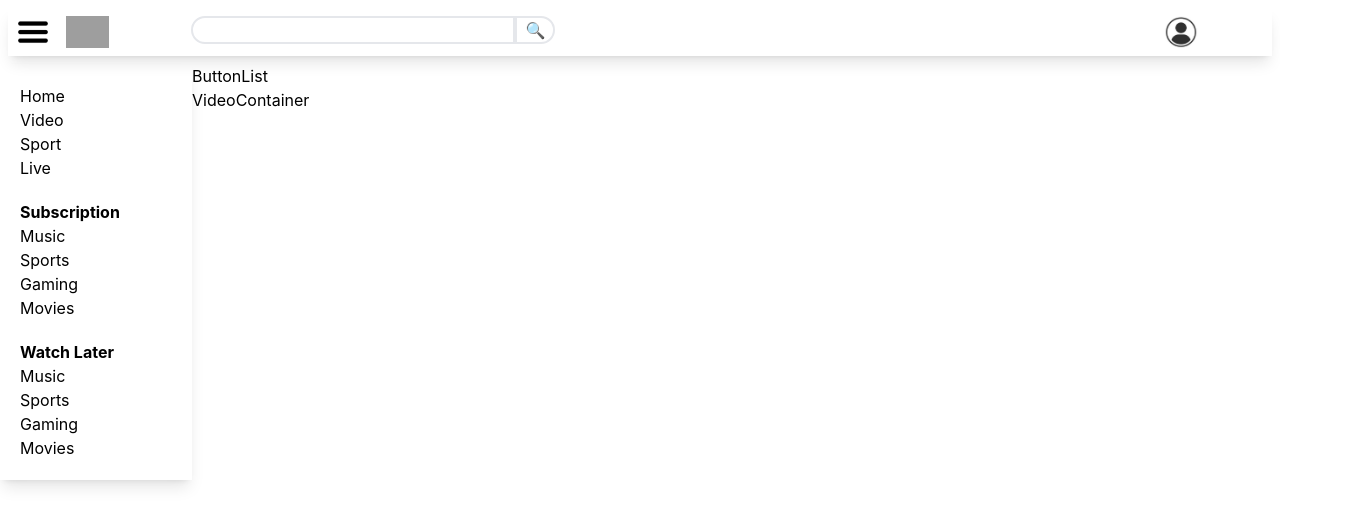
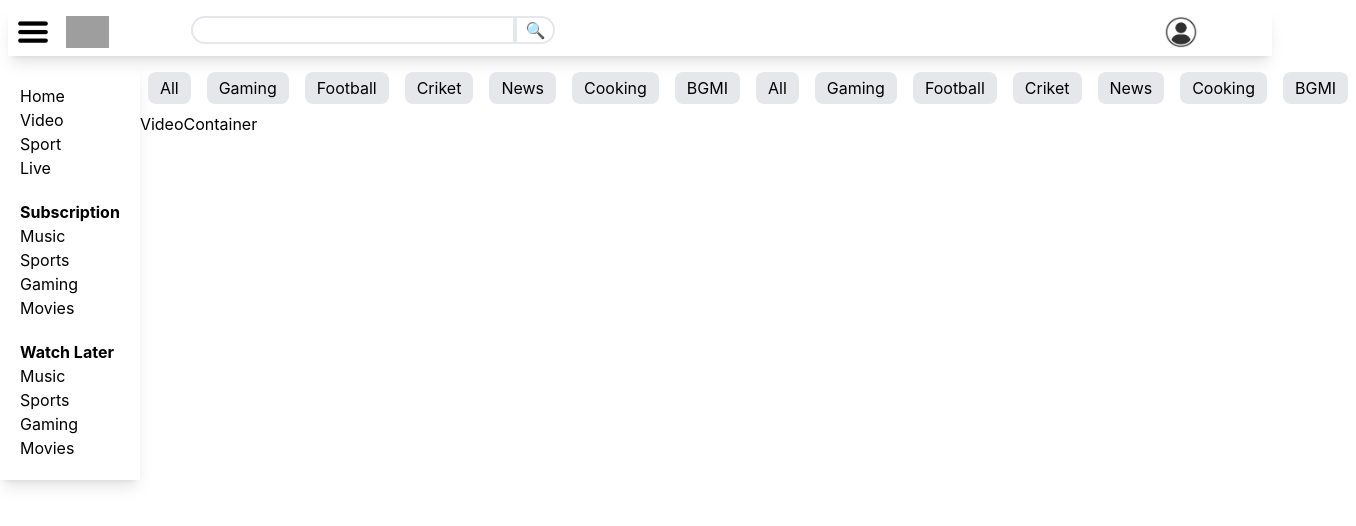
Before and after one commit to VidyaSagarMehar/YouTubeApp, a React (Create React App) app: page / in a window 1280 px wide. Shown: the top 526 px of the page, 1356 px wide, since content can reach past the window. Built offline with nearby package versions, Linux system fonts and the light colour scheme; no server answers; grey boxes are pictures that could not be loaded.

Commit message:
Adding youtube api and fetching in video container

```diff
--- /dev/null
+++ b/src/components/Button.js
@@ -0,0 +1,11 @@
+import React from 'react';
+
+const Button = ({ name }) => {
+	return (
+		<div>
+			<button className="m-2 bg-gray-200 px-3 py-1 rounded-lg">{name}</button>
+		</div>
+	);
+};
+
+export default Button;
--- a/src/components/ButtonList.js
+++ b/src/components/ButtonList.js
@@ -1,7 +1,25 @@
 import React from 'react';
+import Button from './Button';
 
 const ButtonList = () => {
-	return <div>ButtonList</div>;
+	return (
+		<div className="flex">
+			<Button name="All" />
+			<Button name="Gaming" />
+			<Button name="Football" />
+			<Button name="Criket" />
+			<Button name="News" />
+			<Button name="Cooking" />
+			<Button name="BGMI" />
+			<Button name="All" />
+			<Button name="Gaming" />
+			<Button name="Football" />
+			<Button name="Criket" />
+			<Button name="News" />
+			<Button name="Cooking" />
+			<Button name="BGMI" />
+		</div>
+	);
 };
 
 export default ButtonList;
--- a/src/components/VideoContainer.js
+++ b/src/components/VideoContainer.js
@@ -1,6 +1,20 @@
-import React from 'react';
+import React, { useState, useEffect } from 'react';
+import { YOUTUBE_VIDEOS_API } from '../utils/constants';
 
 const VideoContainer = () => {
+	const [videos, setVideos] = useState([]);
+
+	useEffect(() => {
+		getVideos();
+	}, []);
+
+	const getVideos = async () => {
+		const data = await fetch(YOUTUBE_VIDEOS_API);
+		const json = await data.json();
+		console.log(json.items);
+		setVideos(json.items);
+	};
+
 	return <div>VideoContainer</div>;
 };
 
--- /dev/null
+++ b/src/utils/constants.js
@@ -0,0 +1,5 @@
+const GOOGLE_API_KEY = 'AIzaSyCAInZ22aP3qTctWd_VGtZZQxAicJ-rVdQ';
+
+export const YOUTUBE_VIDEOS_API =
+	'https://youtube.googleapis.com/youtube/v3/videos?part=snippet%2CcontentDetails%2Cstatistics&chart=mostPopular&regionCode=US&key=' +
+	GOOGLE_API_KEY;
```
